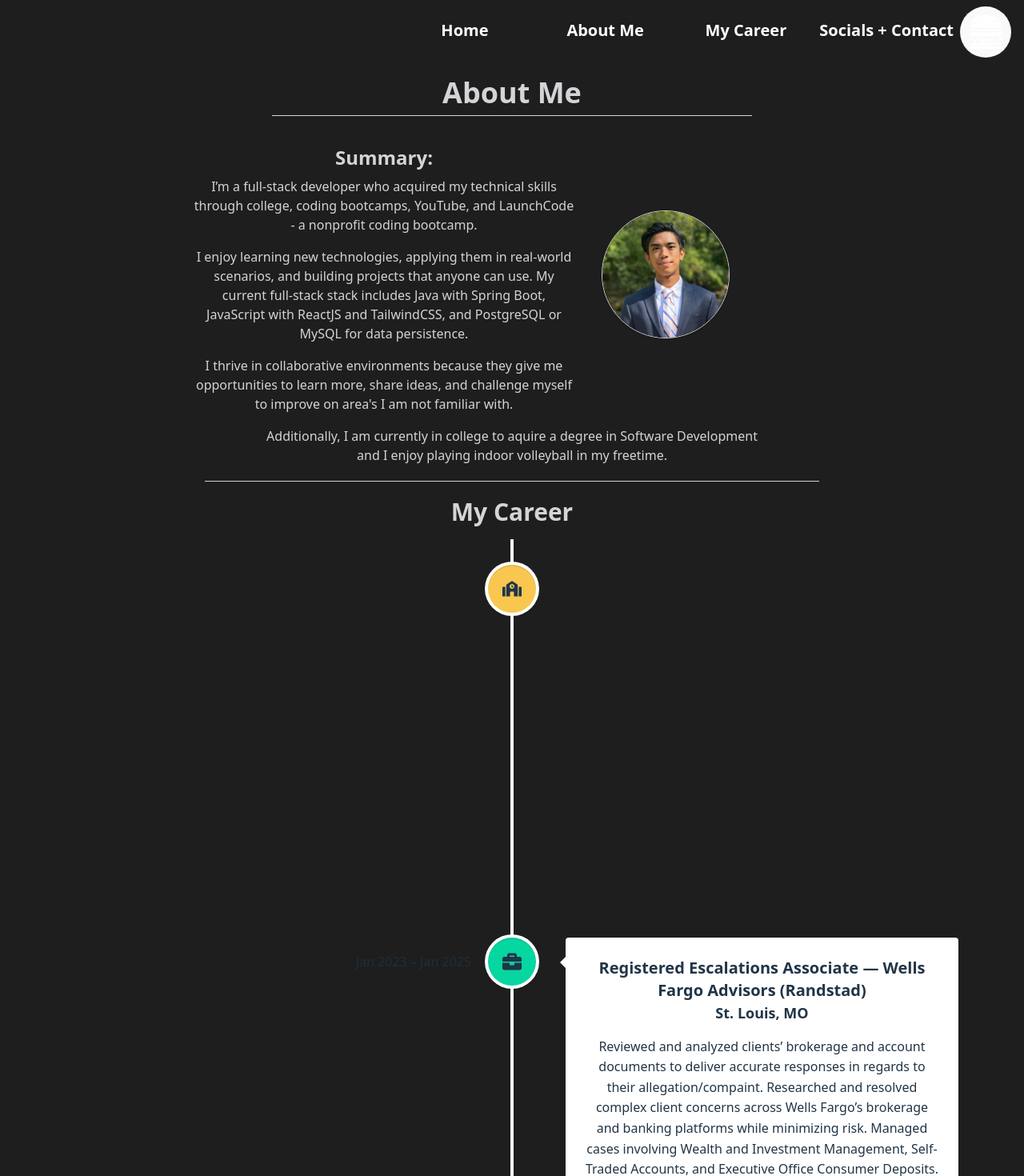
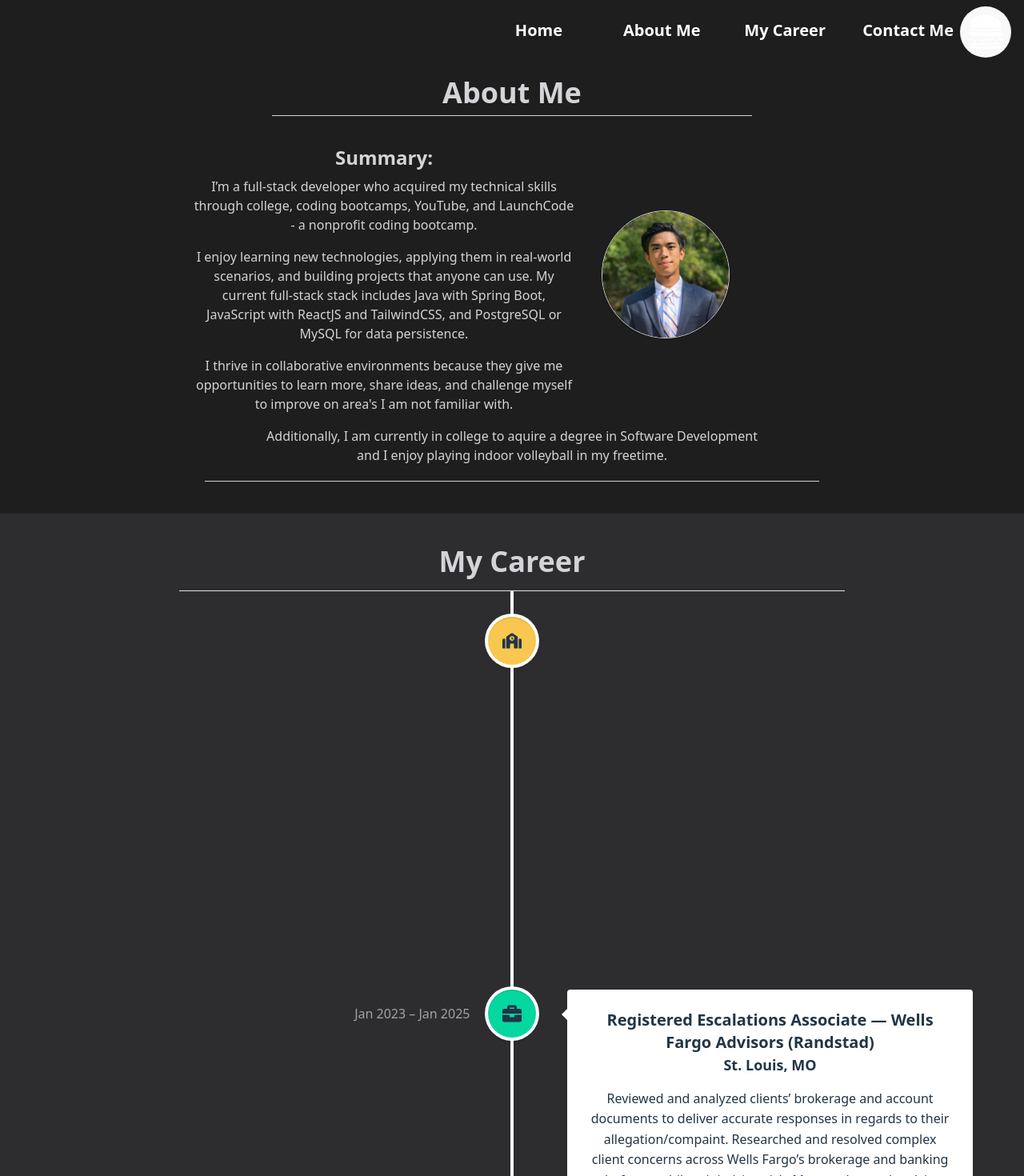
Before and after one commit to SeanEArc/Developer-Portfolio, a React (Vite) app in the folder Developer-Portfolio/: page /aboutme in a window 1280 px wide. Shown: the top 1470 px of the page at 80% size. Built offline with nearby package versions, Linux system fonts and the light colour scheme.

Commit message:
Added navigation for Navbar

```diff
--- a/Developer-Portfolio/src/components/AboutMeCareerPage.jsx
+++ b/Developer-Portfolio/src/components/AboutMeCareerPage.jsx
@@ -1,7 +1,21 @@
 import MyCareer from "./MyCareer";
 import AboutMe from "./AboutMe";
+import ContactMe from "./ContactMe";
+import { useLocation } from "react-router";
+import { useEffect } from "react";
 
 const AboutMeCareerPage = () => {
+
+      const location = useLocation();
+
+      useEffect(() => {
+            if (location.hash === "#mycareer"){
+                  const find = document.getElementById("mycareer")
+                  if (find) {
+                        find.scrollIntoView({behavior: "smooth"})
+                  }
+            }
+      }, [location])
 
 
       return (
@@ -9,14 +23,24 @@ const AboutMeCareerPage = () => {
             <div className="bg-[#1e1e1e] pt-4">
 
 
-                  <div className="text-zinc-300">
+                  <div className="text-zinc-300 pb-5 shadow-md">
                         <AboutMe />
                         <hr className='m-5 w-[60%] mx-auto'/>
                   </div>
 
-                  <div>
+
+
+
+                  <div id="mycareer" className="bg-[#2d2d30] pt-10">
                         <MyCareer/>
                   </div>
+
+
+                  <div>
+                        <ContactMe/>
+                  </div>
+
+
             </div>
       )
 }
--- a/Developer-Portfolio/src/components/CalorieCounterModal.jsx
+++ b/Developer-Portfolio/src/components/CalorieCounterModal.jsx
@@ -1,6 +1,5 @@
 import { useState, useRef } from 'react';
 import calorieCalculatorSS from '../assets/CalorieCalculatorScreenshot.png';
-import { BsFullscreenExit } from "react-icons/bs";
 import { MdExitToApp } from "react-icons/md";
 
 
--- /dev/null
+++ b/Developer-Portfolio/src/components/ContactMe.jsx
@@ -0,0 +1,37 @@
+
+import { FaGithub, FaLinkedin } from "react-icons/fa";
+import { FaInstagram } from "react-icons/fa6";
+
+
+const ContactMe = () => {
+
+      return (
+
+            <div className='bg-[#1e1e1e] pt-3 pb-6 shadow-lg'>
+
+                  <h2 className='text-center text-3xl font-bold text-zinc-200 p-3'>
+                        Contact Me:
+                  </h2>
+
+
+                  <div className='flex justify-center items-center mt-5 gap-10 text-zinc-200'>
+                        <a href="https://github.com/SeanEArc" target="_blank" rel="noopener noreferrer">
+                              <FaGithub size="3em" className="hover:text-gray-500 transform hover:scale-110 transition duration-300"/>
+                        </a>
+
+                        <a href="https://www.linkedin.com/in/sean-emmanuel-arcaya/" target="_blank" rel="noopener noreferrer">
+                              <FaLinkedin size="3em" className='hover:text-gray-500 transform hover:scale-110 transition duration-300' />
+                        </a>
+
+                        <a href="https://www.instagram.com/sean.arcaya/" target="_blank" rel="noopener noreferrer">
+                              <FaInstagram size="3em" className='hover:text-gray-500 transform hover:scale-110 transition duration-300' />
+                        </a>
+
+                  </div>
+
+            </div>
+      )
+
+}
+
+export default ContactMe;
--- a/Developer-Portfolio/src/components/HomePage.jsx
+++ b/Developer-Portfolio/src/components/HomePage.jsx
@@ -1,4 +1,3 @@
-import professionalPhoto from '../assets/Professional-Photo.jpeg';
 import calorieCalculatorSS from '../assets/CalorieCalculatorScreenshot.png';
 import { useState, useRef, useEffect } from 'react';
 import CalorieCounterModal from './CalorieCounterModal';
@@ -7,9 +6,9 @@ import { IoMdArrowRoundForward, IoIosArrowDown } from "react-icons/io";
 import { FaGithub, FaLinkedin } from "react-icons/fa";
 import { FaInstagram } from "react-icons/fa6";
 import {CSS_Logo, React_Logo,JavaScript_Logo,Java_Logo,Python_Logo} from '../assets/codingLanguageIMG/logos.js'
-import AboutMe from './AboutMe.jsx';
 import TechnicalSkills from './TechnicalSkills.jsx';
-import MyCareer from './MyCareer.jsx';
+import ContactMe from './ContactMe.jsx';
+import { Link, useLocation } from 'react-router';
 
 
 const HomePage = () => {
@@ -28,6 +27,9 @@ const HomePage = () => {
 
       };
 
+      const location = useLocation();
+
+
 
       useEffect(() => {
             setVisable(true);
@@ -40,6 +42,13 @@ const HomePage = () => {
             return () => clearInterval(interval)
       }, []);
 
+      useEffect(() => {
+      if (location.hash) {
+      const element = document.getElementById(location.hash.substring(1));
+      if (element) {
+            setTimeout(() => {element.scrollIntoView({ behavior: 'smooth' })
+      }, 25);}
+      }}, [location]);
 
 
       return (
@@ -55,7 +64,7 @@ const HomePage = () => {
 
                         <div className={`grid grid-cols-[60%_40%] w-full font-bold text-white  `}>
 
-                              <div className={`grid-cols-1 transition-opacity duration-1500 ease-in
+                              <div className={`grid-cols-1 transition-opacity duration-1000 ease-in
                               ${visable ? 'opacity-100' : 'opacity-0'}`}>
 
                                     <hr className='w-[20%] mx-auto mt-15'/>
@@ -84,7 +93,7 @@ const HomePage = () => {
                                                 <h2 className='text-xl mt-35'> About Me! </h2>
                                                 <p className='text-lg font-light mt-2'>
                                                       I am a software engineer with a background in full-stack development. I enjoy building web applications, exploring new technologies, and applying my learning. I've learned various languages through LaunchCode, CS courses, and college. I thrive in collaborative environments and am always eager to learn and grow in the tech industry.
-                                                      <a className='ml-2 inline-flex items-center hover:underline hover:cursor-pointer'> Learn More <IoMdArrowRoundForward /> </a>
+                                                      <Link to="/aboutme" className='ml-2 inline-flex items-center hover:underline hover:cursor-pointer'> Learn More <IoMdArrowRoundForward /> </Link>
                                                 </p>
 
                                           </div>
@@ -94,7 +103,7 @@ const HomePage = () => {
                                                 <h2 className='text-xl mt-35'> My Work </h2>
                                                 <p className='text-lg font-light mt-2'>
                                                       I've worked in various industries, including retail, food service, real estate, health care, and brokerage. My experience has taught me the importance of adaptability and the ability to continuously learn. I enjoy using technology to solve real-world problems and create fun projects.
-                                                      <a className='ml-2 inline-flex items-center hover:underline'> Learn More <IoMdArrowRoundForward /> </a>
+                                                      <Link to='/aboutme#mycareer' className='ml-2 inline-flex items-center hover:underline'> Learn More <IoMdArrowRoundForward /> </Link>
                                                 </p>
 
                                           </div>
@@ -143,12 +152,12 @@ const HomePage = () => {
 
                         <div className="p-4 mb-20">
 
-                              <h2 className="text-3xl font-bold">Wanna see my projects? </h2>
+                              <h2 className="text-3xl font-bold pt-3 mt-3">Wanna see my projects? </h2>
 
                               <hr className='m-5 w-[60%] mx-auto'/>
 
                               <button
-                              className=''
+                              className='mt-5'
                               onClick={() => setCalorieCounterModalOpen(true)}>
 
                                     <img src={calorieCalculatorSS}
@@ -161,29 +170,9 @@ const HomePage = () => {
 
                   </div>
 
-                  <div className='bg-[#1e1e1e] pt-5 pb-10 shadow-lg'>
 
-                        <h2 className='text-center text-3xl font-bold text-zinc-200 p-6'>
-                              Contact Me:
-                        </h2>
-
-                              <div className='flex justify-center items-center mt-5 gap-10 text-zinc-200'>
-                                    <a href="https://github.com/SeanEArc" target="_blank" rel="noopener noreferrer">
-                                          <FaGithub size="3em" className="hover:text-gray-500 transform hover:scale-110 transition duration-300"/>
-                                    </a>
-
-                                    <a href="https://www.linkedin.com/in/sean-emmanuel-arcaya/" target="_blank" rel="noopener noreferrer">
-                                          <FaLinkedin size="3em" className='hover:text-gray-500 transform hover:scale-110 transition duration-300' />
-                                    </a>
-
-                                    <a href="https://www.instagram.com/sean.arcaya/" target="_blank" rel="noopener noreferrer">
-                                          <FaInstagram size="3em" className='hover:text-gray-500 transform hover:scale-110 transition duration-300' />
-                                    </a>
-
-                              </div>
-
-
-
+                  <div id="contactme">
+                        <ContactMe/>
                   </div>
 
 
--- a/Developer-Portfolio/src/components/MyCareer.jsx
+++ b/Developer-Portfolio/src/components/MyCareer.jsx
@@ -1,8 +1,5 @@
 import timelineElements from "./timelineElements";
-import {
-  VerticalTimeline,
-  VerticalTimelineElement,
-} from "react-vertical-timeline-component";
+import { VerticalTimeline, VerticalTimelineElement } from "react-vertical-timeline-component";
 import "react-vertical-timeline-component/style.min.css";
 import { FaBriefcase, FaSchool } from "react-icons/fa";
 
@@ -11,10 +8,13 @@ const MyCareer = () => {
       const schoolIconStyles = { background: "#f9c74f" };
 
       return (
-            <div className="m-5">
-                  <h1 className="text-3xl font-bold mb-4 text-zinc-300">My Career</h1>
+            <div className=" ">
+                  <h1 className="text-4xl font-bold pb-4 text-zinc-300">My Career</h1>
 
-                        <VerticalTimeline>
+                  <hr className="max-w-[65%] mx-auto text-zinc-200"/>
+
+                  <VerticalTimeline>
+
                         {timelineElements.map((element) => {
                         const isWorkIcon = element.icon === "work";
 
@@ -22,7 +22,7 @@ const MyCareer = () => {
                               <VerticalTimelineElement
                                     key={element.id}
                                     date={element.date}
-                                    dateClassName="date"
+                                    dateClassName="my-date text-zinc-300"
                                     iconStyle={isWorkIcon ? workIconStyles : schoolIconStyles}
                                     icon={isWorkIcon ? <FaBriefcase /> : <FaSchool />}
                                     >
--- a/Developer-Portfolio/src/components/Navbar.jsx
+++ b/Developer-Portfolio/src/components/Navbar.jsx
@@ -15,7 +15,7 @@ const Navbar = () => {
                         <div>
 
                               {hamburgerOpen && (
-                              <div className="grid grid-cols-1 md:grid-cols-4 gap-2 pt-4 pr-2">
+                              <div className="grid grid-cols-1 md:grid-cols-4 gap-10 pt-4 pr-2">
                                     <Link to="/">
                                           <p className="top-title-link flex-auto w-full text-xl text-center font-bold pt-2 pb-2 hover:scale-110
                                           ">
@@ -29,13 +29,15 @@ const Navbar = () => {
                                           </p>
                                     </Link>
 
-                                    <p className="top-title-link flex-auto w-full text-xl text-center font-bold pt-2 pb-2">
-                                          My Career
-                                    </p>
+                                    <Link to="/aboutme#mycareer">
+                                          <p className="top-title-link flex-auto w-full text-xl text-center font-bold pt-2 pb-2 hover:scale-110">
+                                                My Career
+                                          </p>
+                                    </Link>
 
-                                    <p className="top-title-link flex-auto w-full text-xl text-center font-bold pt-2 pb-2">
-                                          Socials + Contact
-                                    </p>
+                                    <Link to="/#contactme" className="top-title-link flex-auto w-full text-xl text-center font-bold pt-2 pb-2 hover:scale-110">
+                                          Contact Me
+                                    </Link>
 
                               </div>)}
                         </div>
--- a/Developer-Portfolio/src/components/timelineElements.js
+++ b/Developer-Portfolio/src/components/timelineElements.js
@@ -47,7 +47,7 @@ const timelineElements = [
             title: "Aquired Real Estate License - 1st Choice Real Estate School",
             location: "Remote",
             description: `Studied and aquired all hours required to aquire my Real Estate License.`,
-            date: "Aug 2020 – May 2022",
+            date: "Aug 2020 – May 2021",
             icon: "school"
       },
       {
```
